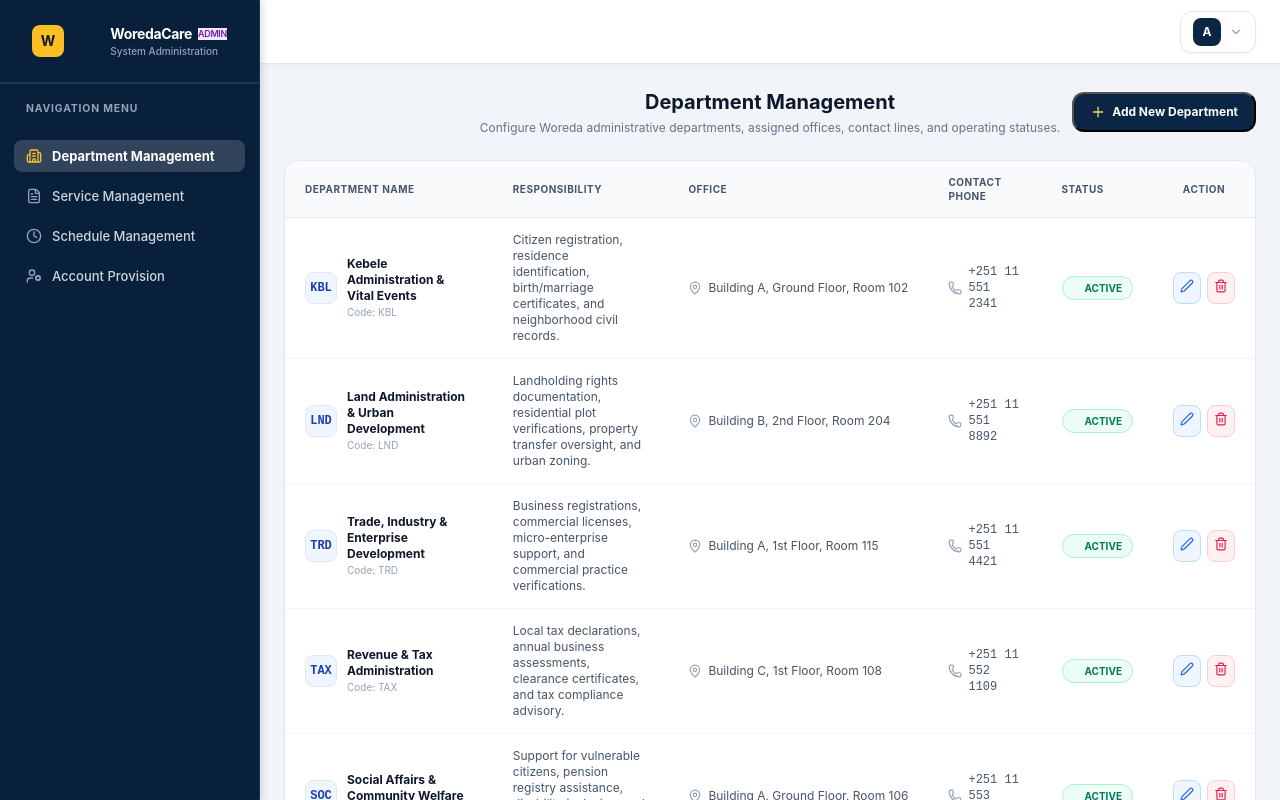
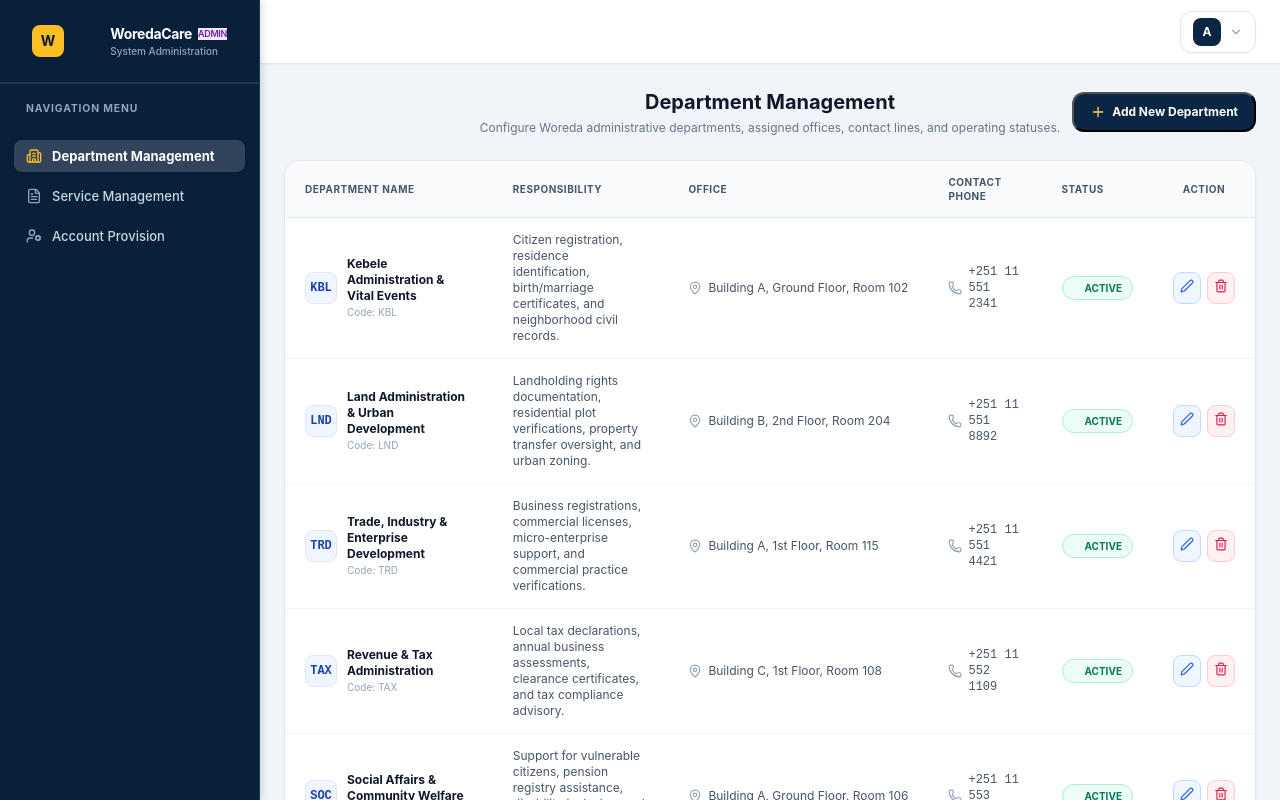
Before and after one commit to Amir3356/Woreda-Booking-and-Appointment-Management-System, a React (Vite) app in the folder client/: page /admin/departments in a window 1280 px wide. Shown: the top 800 px of the page. Built offline with nearby package versions, Linux system fonts and the light colour scheme.

Commit message:
refactor(admin): remove Schedule Management from admin sidebar

```diff
--- a/client/components/layout/DashboardSidebar.jsx
+++ b/client/components/layout/DashboardSidebar.jsx
@@ -31,7 +31,6 @@ export default function DashboardSidebar({ role = "ADMIN" }) {
   const adminNav = [
     { href: "/admin/departments", label: "Department Management", icon: Building2 },
     { href: "/admin/services", label: "Service Management", icon: FileText },
-    { href: "/admin/schedule", label: "Schedule Management", icon: Clock },
     { href: "/admin/account-provision", label: "Account Provision", icon: UserCog },
   ];
 
```
